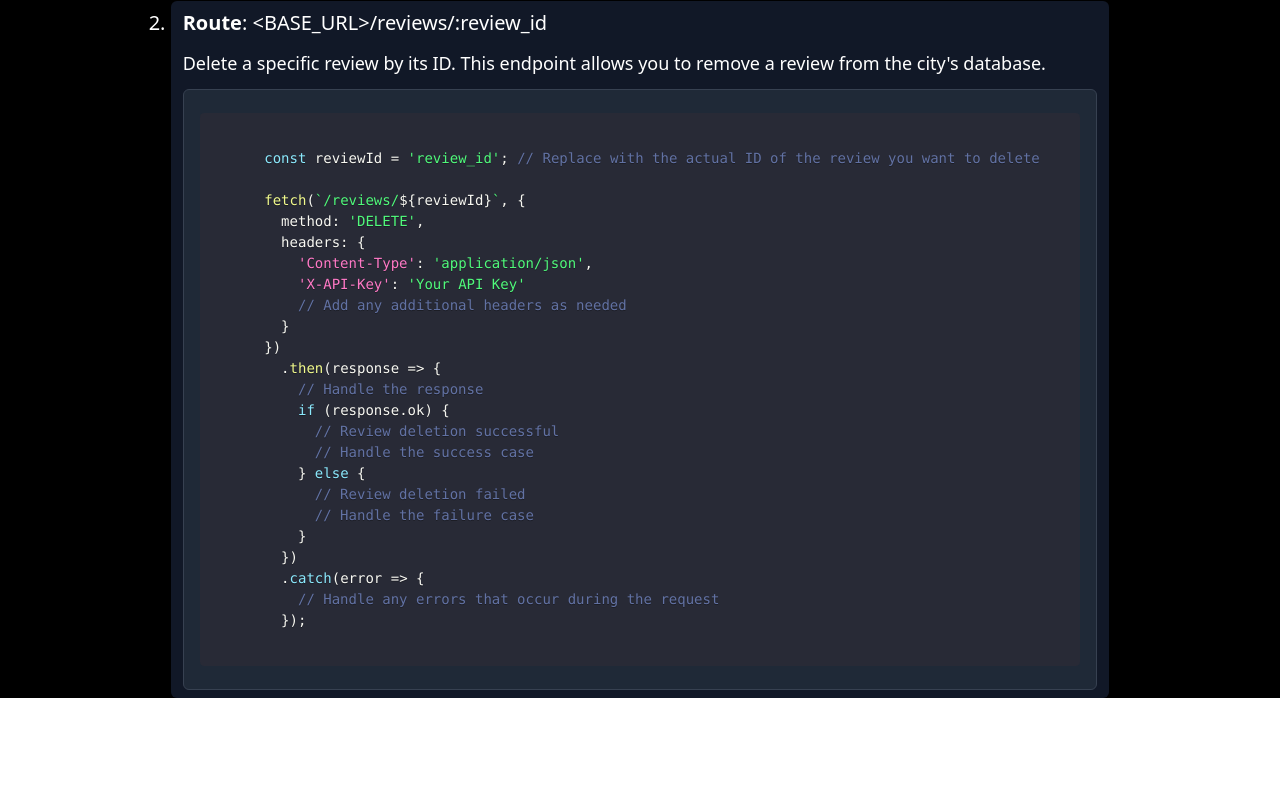
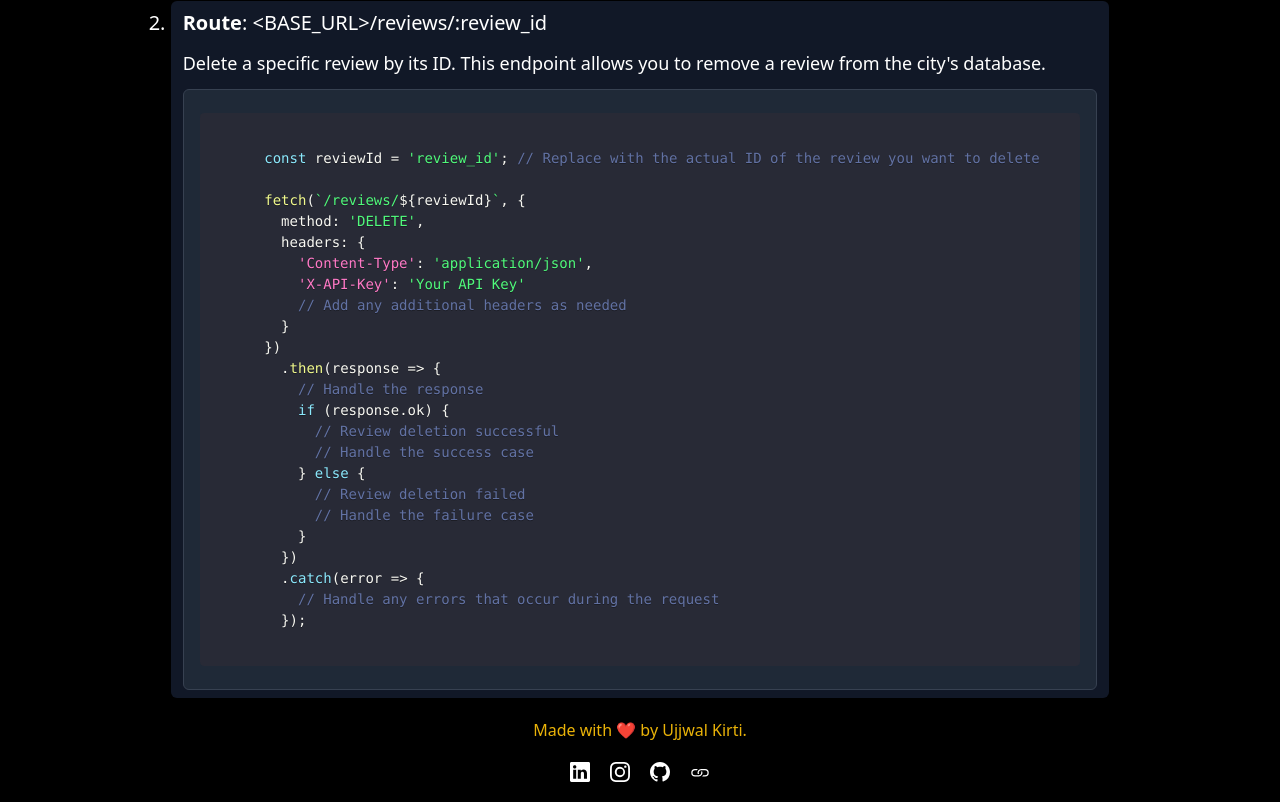
Before and after one commit to ujjwalkirti/patna-tourism-client, a React (Create React App) app: page / in a window 1280 px wide. Shown: the part 9226-10028 px from the top of the page. Before the commit the page ends 9924 px from the top, so only its background shows below. Built offline with nearby package versions, Linux system fonts and the light colour scheme; no server answers.

Commit message:
Feature: added footer

```diff
--- /dev/null
+++ b/src/components/Footer.css
@@ -0,0 +1,18 @@
+.parent{
+    display: flex;
+    flex-direction: column;
+    justify-content: space-between;
+    padding: 20px;
+    gap: 20px;
+}
+
+.parent p{
+    text-align: center;
+}
+
+
+.socials-container a:hover{
+    color:rgb(234,179,8);
+    cursor: pointer;
+
+}
--- a/src/components/Footer.tsx
+++ b/src/components/Footer.tsx
@@ -1,9 +1,37 @@
 import React from 'react'
+import { Github, Instagram, Link, Linkedin } from 'react-bootstrap-icons';
+import './Footer.css'
 
 const Footer = () => {
   return (
-    <div></div>
-  )
+    <div className="py-5 parent">
+      <p className="text-yellow-500">Made with ❤️ by Ujjwal Kirti.</p>
+      <div className="flex items-center justify-center gap-x-5 text-xl socials-container">
+        {/* LinkedIn */}
+        <a
+          href="https://www.linkedin.com/in/ujjwal-kirti/"
+        >
+          <Linkedin />
+        </a>
+        {/* Instagram */}
+        <a href="https://www.instagram.com/ujjwal_kirti/">
+          <Instagram />
+        </a>
+        {/* Github */}
+        <a
+          href="https://github.com/ujjwalkirti"
+        >
+          <Github />
+        </a>
+        {/* Portfolio */}
+        <a
+          href="https://www.ujjwalkirti.tech"
+        >
+          <Link />
+        </a>
+      </div>
+    </div>
+  );
 }
 
 export default Footer
```
